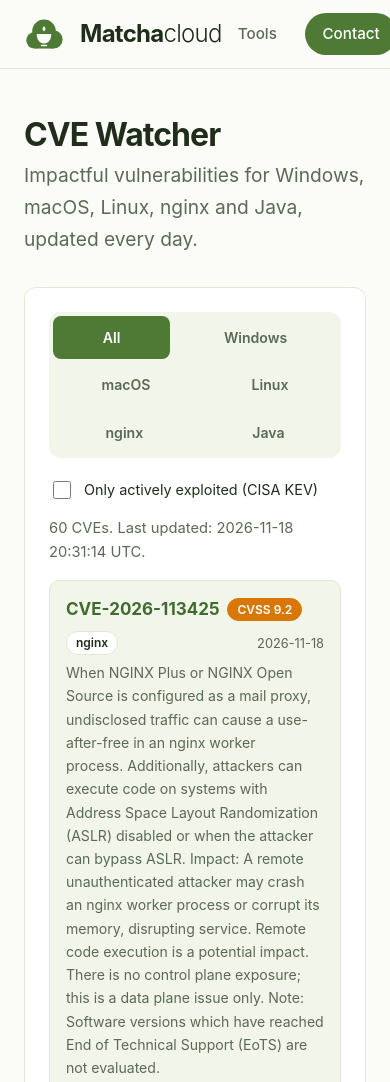
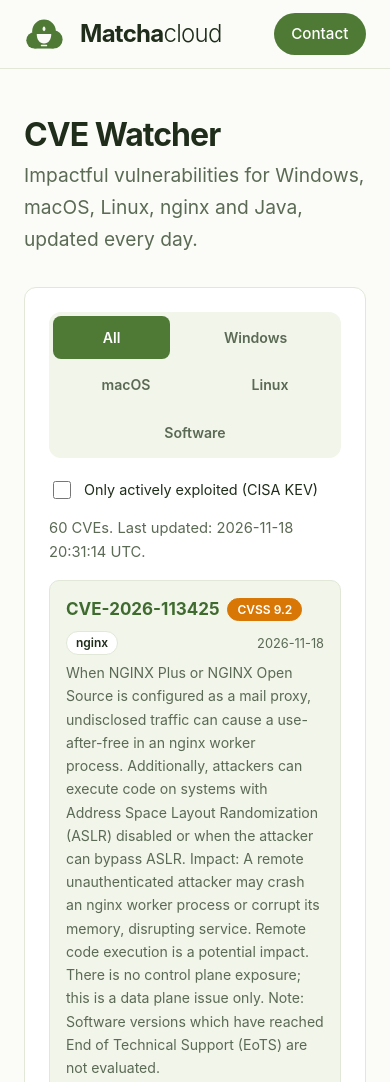
Before and after one commit to matchacloudnl/expert-train, a plain HTML site: page cve/index.html in a window 390 px wide. Shown: the top 1082 px of the page. Drawn offline with Linux system fonts and the light colour scheme.

Commit message:
Fix broken CSS after recipe removal, align contact image, merge nginx/Java into Software tab
Co-Authored-By: Claude Sonnet 5.5 <noreply@anthropic.com>

```diff
--- a/css/style.css
+++ b/css/style.css
@@ -91,7 +91,6 @@ h2 { margin: 0 0 .75rem; font-size: clamp(1.7rem, 3.5vw, 2.3rem); letter-spacing
 #tools .card h3 { font-size: 1.05rem; }
 #tools .card p { font-size: .9rem; }
 
-@media (prefers-reduced-motion: reduce) { @media (max-width: 600px) {
 .card-more { display: inline-block; margin-top: 1rem; color: var(--accent-dark); font-weight: 600; font-size: .95rem; }
 .card h3 { margin: 1rem 0 .4rem; font-size: 1.15rem; }
 .card p { margin: 0; color: var(--muted); font-size: .97rem; }
@@ -104,7 +103,8 @@ h2 { margin: 0 0 .75rem; font-size: clamp(1.7rem, 3.5vw, 2.3rem); letter-spacing
 .steps span { color: var(--muted); font-size: .95rem; }
 
 .cta { display: grid; grid-template-columns: 1.2fr .8fr; gap: 3rem; align-items: center; }
-.cta-img { width: 100%; max-height: 380px; object-fit: contain; justify-self: center; mix-blend-mode: multiply; }
+.cta > * { min-width: 0; }
+.cta-img { width: 100%; max-width: 100%; height: auto; max-height: 380px; object-fit: contain; justify-self: end; mix-blend-mode: multiply; }
 
 .site-footer { border-top: 1px solid var(--line); padding: 1.75rem 0; color: var(--muted); font-size: .9rem; }
 .site-footer p { margin: 0; }
--- a/cve/app.js
+++ b/cve/app.js
@@ -1,5 +1,6 @@
 const LABEL = { windows: 'Windows', macos: 'macOS', linux: 'Linux', nginx: 'nginx', java: 'Java' };
-let data = { cves: [] };
+const OS = ['windows', 'macos', 'linux']; // everything else (nginx, Java, ...) is shown under "Software"
+let data ={ cves: [] };
 let platform = 'all';
 
 const $ = (id) => document.getElementById(id);
@@ -14,7 +15,8 @@ function el(tag, cls, text) {
 function render() {
   const onlyKev = $('only-kev').checked;
   const items = data.cves.filter((c) =>
-    (platform === 'all' || c.platforms.includes(platform)) && (!onlyKev || c.kev));
+    (platform === 'all' || c.platforms.some((p) => (OS.includes(p) ? p : 'software') === platform)) &&
+    (!onlyKev || c.kev));
   const list = $('list');
   list.textContent = '';
   for (const c of items) {
--- a/cve/index.html
+++ b/cve/index.html
@@ -33,8 +33,7 @@
         <button class="tab-btn" data-p="windows" type="button">Windows</button>
         <button class="tab-btn" data-p="macos" type="button">macOS</button>
         <button class="tab-btn" data-p="linux" type="button">Linux</button>
-        <button class="tab-btn" data-p="nginx" type="button">nginx</button>
-        <button class="tab-btn" data-p="java" type="button">Java</button>
+        <button class="tab-btn" data-p="software" type="button">Software</button>
       </div>
       <label class="check-row cve-filter"><input type="checkbox" id="only-kev"> Only actively exploited (CISA KEV)</label>
       <p class="status" id="status" aria-live="polite">Loading…</p>
```
